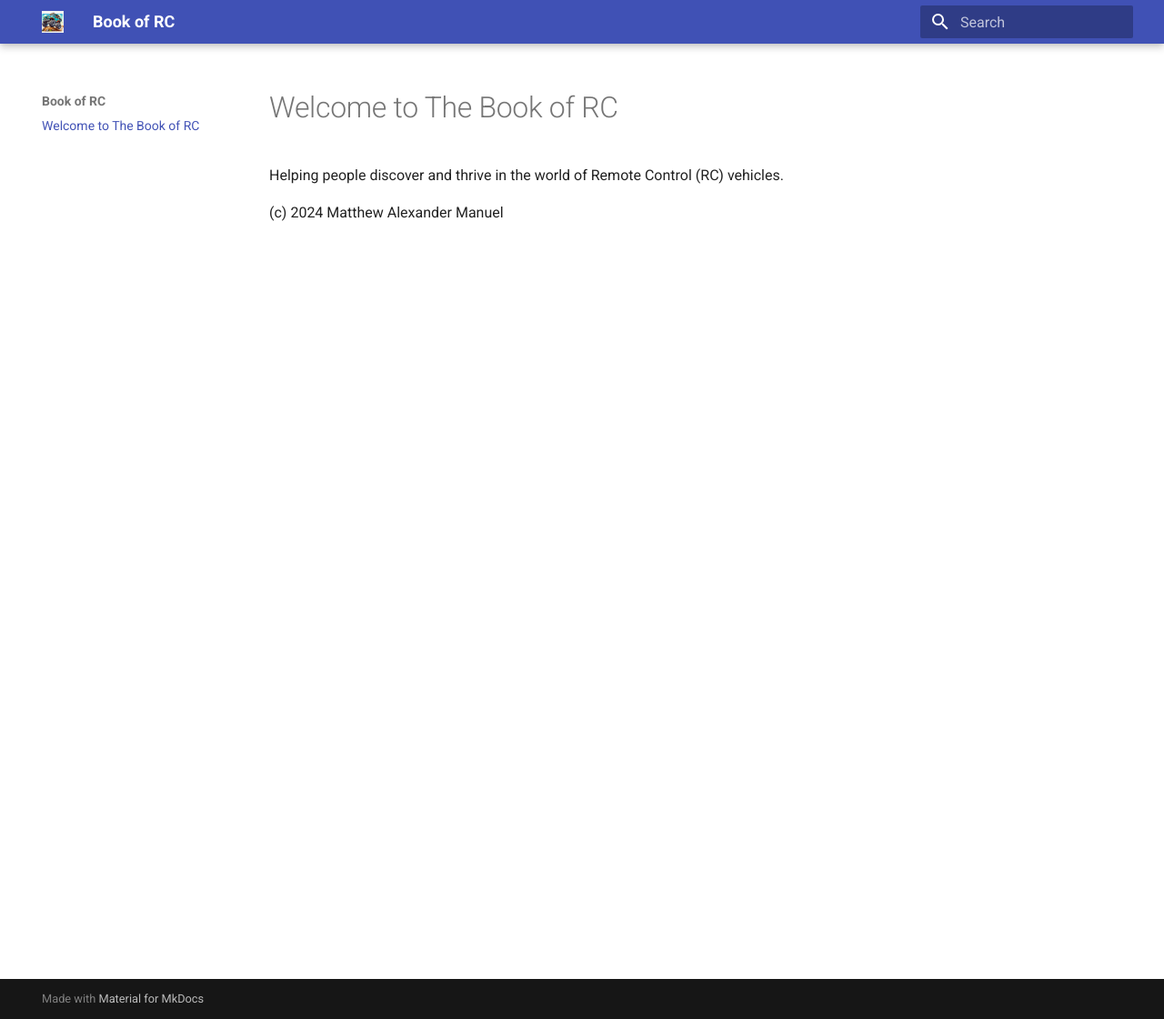
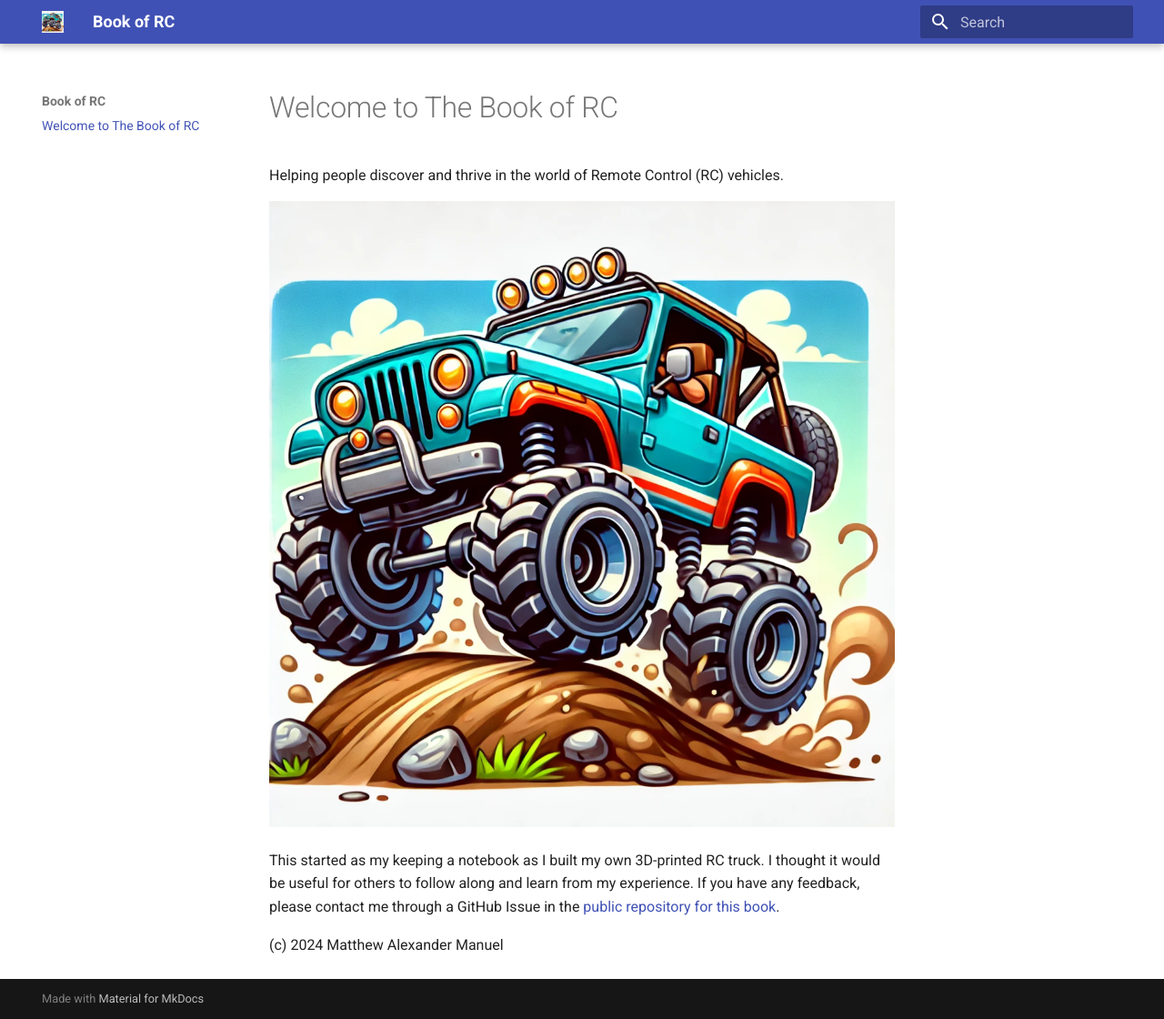
Before and after one commit to matt-the-ogre/book-of-rc, an MkDocs documentation site: the page built from docs/index.md, in a window 1280 px wide and 1120 px high. Shown: the whole window at 91% size. Built offline with MkDocs 1.6.1 and Material for MkDocs 9.7.7, drawn with Linux system fonts in a browser that asks for light colours.

Commit message:
Add custom serve script and update documentation with project background and logo

```diff
--- a/docs/index.md
+++ b/docs/index.md
@@ -2,4 +2,8 @@
 
 Helping people discover and thrive in the world of Remote Control (RC) vehicles.
 
+![Book cover](./images/logo.webp "A cartoon image of a 4x4 remote control truck")
+
+This started as my keeping a notebook as I built my own 3D-printed RC truck. I thought it would be useful for others to follow along and learn from my experience. If you have any feedback, please contact me through a GitHub Issue in the [public repository for this book](https://github.com/matt-the-ogre/book-of-rc/).
+
 (c) 2024 Matthew Alexander Manuel
```
Also changed, not shown: mkdocs.yml (line endings or trailing spaces), 1 other file.
